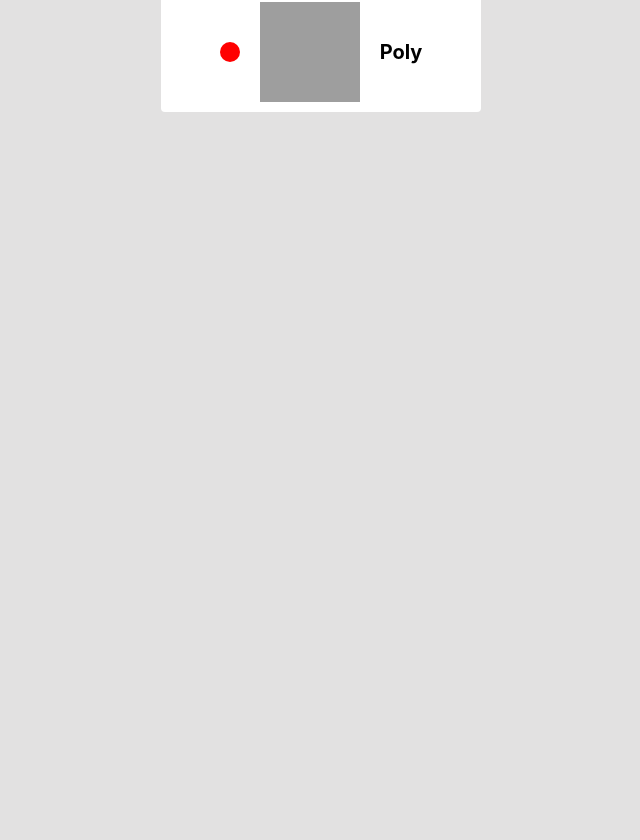
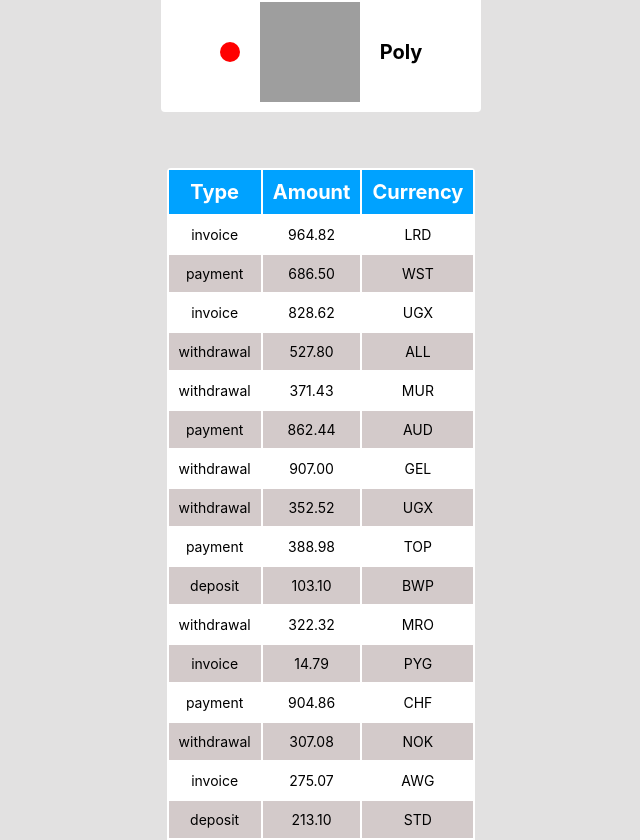
Before and after one commit to VladimirDegt/goit-react-hw-01-components, a React (Create React App) app: page / in a window 1280 px wide. Shown: the part 1284-2124 px from the top of the page, without its empty margins (319-959 px from the left). Before the commit the page ends 1432 px from the top, so only its background shows below. Built offline with nearby package versions, Linux system fonts and the light colour scheme; grey boxes are pictures that could not be loaded.

Commit message:
add 4 task

```diff
--- a/babel.config.js
+++ b/babel.config.js
@@ -1,6 +1,6 @@
-// module.exports = {
-//   presets: [
-//     '@babel/preset-env',
-//     ['@babel/preset-react', {runtime: 'automatic'}],
-//   ],
-// };
+module.exports = {
+  presets: [
+    '@babel/preset-env',
+    ['@babel/preset-react', {runtime: 'automatic'}],
+  ],
+};
--- a/src/components/App/App.jsx
+++ b/src/components/App/App.jsx
@@ -2,9 +2,11 @@ import css from './App.module.css';
 import { Profile } from "../Profile/Profile";
 import { Statistics } from '../Statistics/Statistics';
 import { FriendList } from 'components/FriendList/FriendList';
+import { TransactionHistory } from 'components/TransactionHistory/TransactionHistory';
 import user from '../../user.json';
 import data from '../../data.json';
 import friends from '../../friends.json';
+import transactions from '../../transactions.json';
 import { getRandomHexColor } from 'utils/getRandomHexColor';
 
 export const App = () => {
@@ -21,6 +23,9 @@ export const App = () => {
       <FriendList
         friends={friends}
       />
+      <TransactionHistory
+        transactions={transactions}
+      />
     </div>
   );
 };
--- /dev/null
+++ b/src/components/TransactionHistory/TransactionHistory.jsx
@@ -0,0 +1,38 @@
+import PropTypes from 'prop-types';
+
+import css from './TransactionHistory.module.css'
+
+export function TransactionHistory( {transactions} ){
+  return (
+    <table className={css.transactionHistory}>
+      <thead className={css.transactionHead}>
+        <tr>
+            <th>Type</th>
+            <th>Amount</th>
+            <th>Currency</th>
+        </tr>
+      </thead>
+
+      <tbody className={css.transactionBody}>
+        {
+          transactions.map( ({id, type, amount, currency}) =>
+          <tr key={id} className={css.transactionBodyItem}>
+            <td>{type}</td>
+            <td>{amount}</td>
+            <td>{currency}</td>
+          </tr>
+        )
+        }
+      </tbody>
+    </table>
+  )
+};
+
+TransactionHistory.propTypes = {
+  transactions: PropTypes.arrayOf(PropTypes.shape({
+    id: PropTypes.string.isRequired,
+    type: PropTypes.string.isRequired,
+    amount: PropTypes.string.isRequired,
+    currency: PropTypes.string.isRequired,
+  })),
+};
--- /dev/null
+++ b/src/components/TransactionHistory/TransactionHistory.module.css
@@ -0,0 +1,28 @@
+.transactionHistory {
+  width: 300px;
+  background-color: white;
+  border-radius: 4px;
+}
+
+.transactionHead {
+  background-color: rgb(0, 162, 255);
+  color: white;
+  font-size: 20px;
+}
+
+.transactionBody {
+  text-align: center;
+}
+
+.transactionBody tr:nth-child(even){
+  background-color:rgb(211, 202, 202);
+}
+
+.transactionBodyItem {
+  font-size: 14px;
+  border: 1px solid black;
+}
+
+th, td {
+  padding: 10px;
+}
--- /dev/null
+++ b/src/transactions.json
@@ -0,0 +1,122 @@
+[
+  {
+    "id": "1e0700a2-5183-4291-85cc-2065a036a683",
+    "type": "invoice",
+    "amount": "964.82",
+    "currency": "LRD"
+  },
+  {
+    "id": "a30f821b-4d25-4ff0-abdd-e340b3f0dd2b",
+    "type": "payment",
+    "amount": "686.50",
+    "currency": "WST"
+  },
+  {
+    "id": "44dca67a-8e5a-4798-bf8e-b15efd4e1abd",
+    "type": "invoice",
+    "amount": "828.62",
+    "currency": "UGX"
+  },
+  {
+    "id": "ea8ed3dc-2b68-4a53-905a-53ecb0adef33",
+    "type": "withdrawal",
+    "amount": "527.80",
+    "currency": "ALL"
+  },
+  {
+    "id": "ea76146a-0b00-4b80-bc02-a8c822176712",
+    "type": "withdrawal",
+    "amount": "371.43",
+    "currency": "MUR"
+  },
+  {
+    "id": "63ca02f9-d637-46b5-9237-f3b24425e029",
+    "type": "payment",
+    "amount": "862.44",
+    "currency": "AUD"
+  },
+  {
+    "id": "ed0263e8-59a5-4bf1-87e0-2bb88e53dc34",
+    "type": "withdrawal",
+    "amount": "907.00",
+    "currency": "GEL"
+  },
+  {
+    "id": "6013bad0-750c-4691-8bc2-d8f2b43969c4",
+    "type": "withdrawal",
+    "amount": "352.52",
+    "currency": "UGX"
+  },
+  {
+    "id": "252c7be4-8b06-4fa7-8d42-61fb835b70d5",
+    "type": "payment",
+    "amount": "388.98",
+    "currency": "TOP"
+  },
+  {
+    "id": "4eaab41b-b967-40ac-82ed-85fc66f646f1",
+    "type": "deposit",
+    "amount": "103.10",
+    "currency": "BWP"
+  },
+  {
+    "id": "9648a350-8469-42d5-8bf3-18090de5fe67",
+    "type": "withdrawal",
+    "amount": "322.32",
+    "currency": "MRO"
+  },
+  {
+    "id": "9c5c25fb-1a95-4b2f-8d1f-4c4426d677cc",
+    "type": "invoice",
+    "amount": "14.79",
+    "currency": "PYG"
+  },
+  {
+    "id": "43ef232c-80e9-4d6f-b48a-b22405620de3",
+    "type": "payment",
+    "amount": "904.86",
+    "currency": "CHF"
+  },
+  {
+    "id": "5161682e-e620-4019-ab0a-24ceb10fbd20",
+    "type": "withdrawal",
+    "amount": "307.08",
+    "currency": "NOK"
+  },
+  {
+    "id": "7b119d71-42e6-4c42-a141-6818b07bb9ff",
+    "type": "invoice",
+    "amount": "275.07",
+    "currency": "AWG"
+  },
+  {
+    "id": "a4f65722-65c4-4c28-b1f4-b8ed988bb205",
+    "type": "deposit",
+    "amount": "213.10",
+    "currency": "STD"
+  },
+  {
+    "id": "c6e5784b-0ca3-48d6-86e5-b5128af5a523",
+    "type": "invoice",
+    "amount": "116.11",
+    "currency": "CUP CUC"
+  },
+  {
+    "id": "c9ebed6a-3a02-4b49-ac0d-0534b51f2bfd",
+    "type": "invoice",
+    "amount": "878.67",
+    "currency": "HKD"
+  },
+  {
+    "id": "a4a98b0e-b22c-438b-9f83-de2df52110c8",
+    "type": "invoice",
+    "amount": "725.03",
+    "currency": "UYU UYI"
+  },
+  {
+    "id": "b39bfa7a-0166-4c47-94d6-87d20590f746",
+    "type": "payment",
+    "amount": "405.45",
+    "currency": "MDL"
+  }
+]
```
Also changed, not shown: 1 other file (tests, documents, lock files or other folders).
